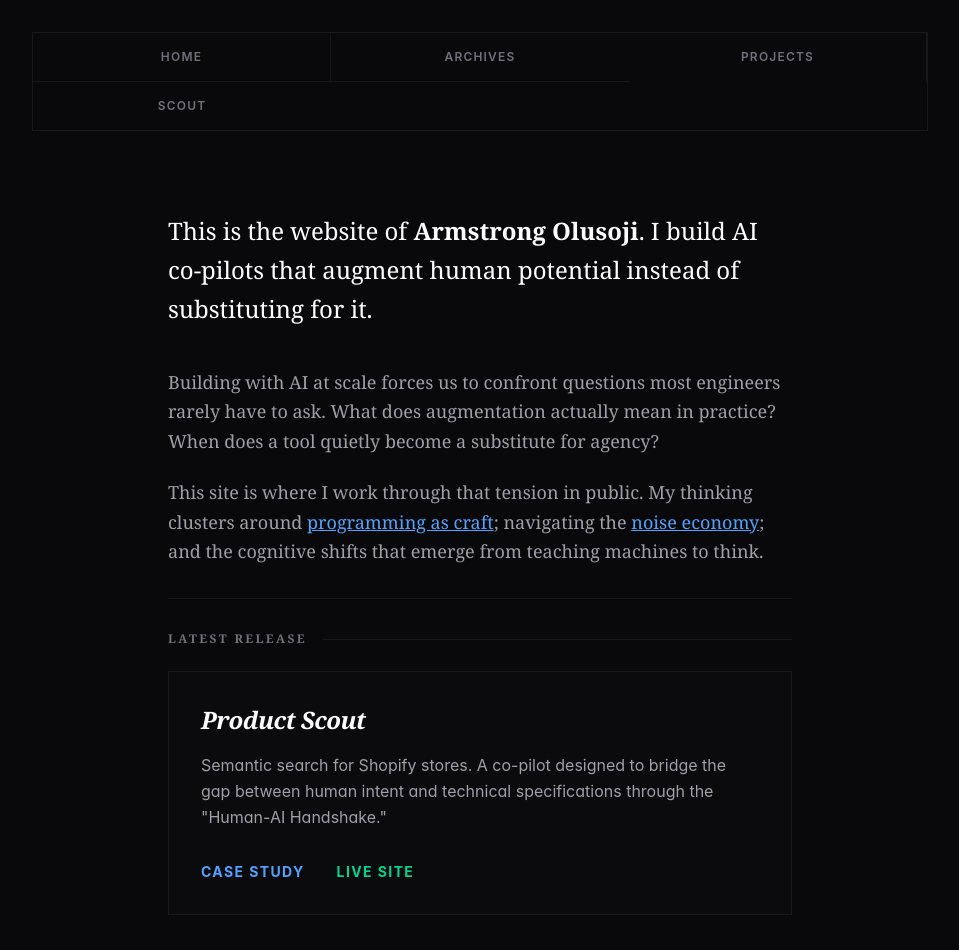
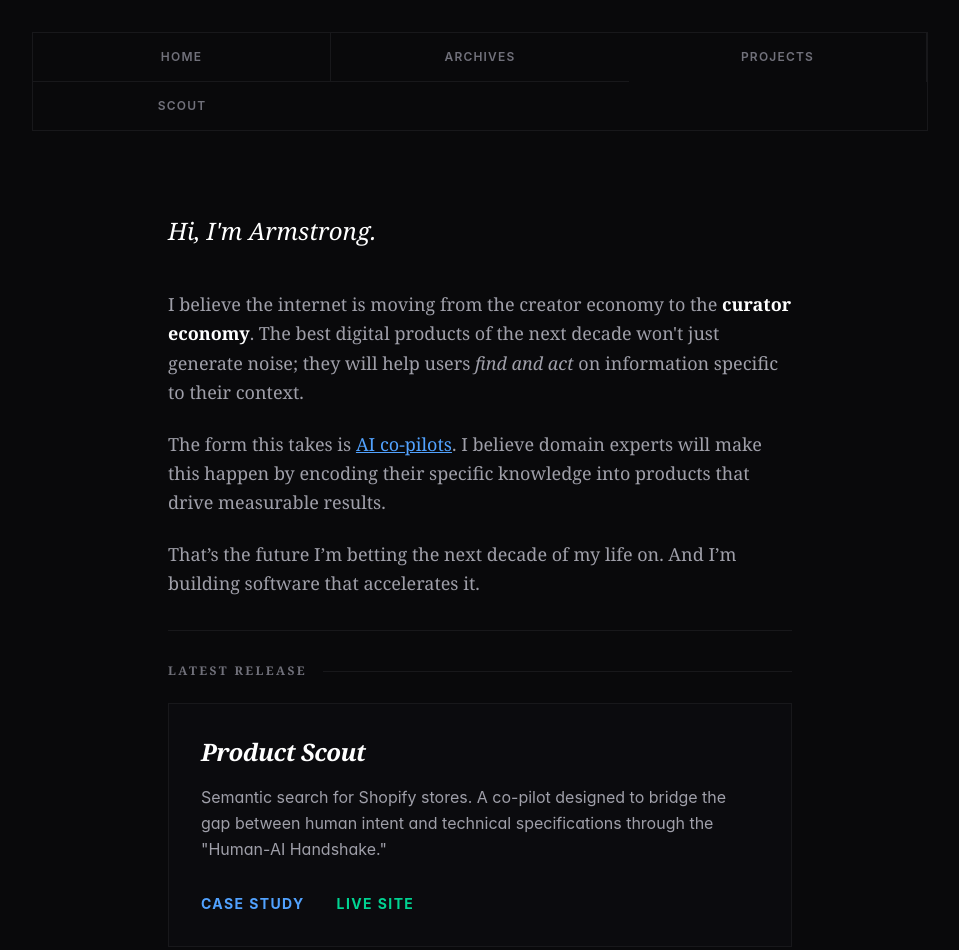
Before and after one commit to Armstrong2035/armstrongs-log, an Astro site in the folder log/: page / in a window 1280 px wide. Shown: the top 950 px of the page, without its empty margins (160-1119 px from the left). Built offline with nearby package versions, Linux system fonts and the light colour scheme; Astro itself is replaced by a stand-in of ours.

```diff
--- a/log/src/pages/index.astro
+++ b/log/src/pages/index.astro
@@ -72,16 +72,19 @@ const featuredSeries = Object.keys(entriesBySeries)
     <main class="max-w-2xl mx-auto px-6">
         <!-- Narrative Intro -->
         <article class="prose prose-invert prose-zinc max-w-none">
-            <p class="text-xl md:text-2xl text-white leading-relaxed mb-10">
-                This is the website of <span class="font-bold">Armstrong Olusoji</span>. I build AI co-pilots that augment human potential instead of substituting for it.
+            <p class="text-xl md:text-2xl text-white leading-relaxed mb-10 italic">
+                Hi, I'm Armstrong.
             </p>
 
             <div class="text-zinc-400 space-y-6 text-lg leading-relaxed">
                 <p>
-                    Building with AI at scale forces us to confront questions most engineers rarely have to ask. What does augmentation actually mean in practice? When does a tool quietly become a substitute for agency?
+                    I believe the internet is moving from the creator economy to the <span class="text-white font-bold">curator economy</span>. The best digital products of the next decade won't just generate noise; they will help users <span class="italic">find and act</span> on information specific to their context.
                 </p>
                 <p>
-                    This site is where I work through that tension in public. My thinking clusters around <a href="/series/hacker-theology" class="link-scholarly">programming as craft</a>; navigating the <a href="/series/signal-and-sense" class="link-scholarly text-blue-400">noise economy</a>; and the cognitive shifts that emerge from teaching machines to think.
+                    The form this takes is <a href="/series/hacker-theology" class="link-scholarly">AI co-pilots</a>. I believe domain experts will make this happen by encoding their specific knowledge into products that drive measurable results.
+                </p>
+                <p>
+                    That’s the future I’m betting the next decade of my life on. And I’m building software that accelerates it.
                 </p>
             </div>
         </article>
```
